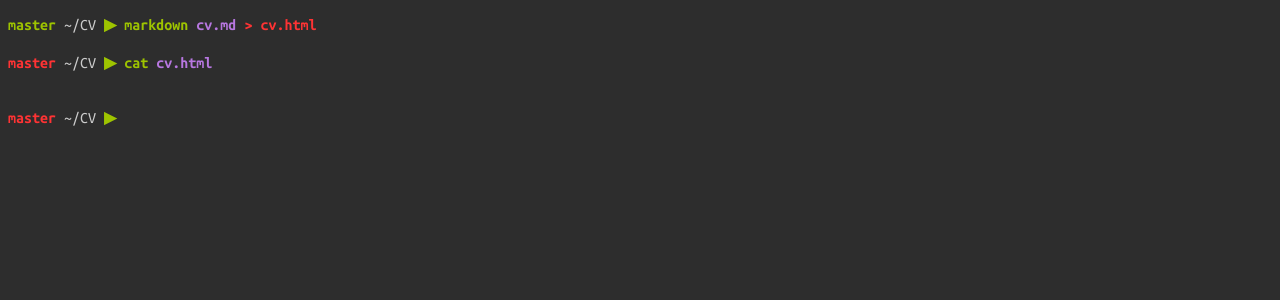
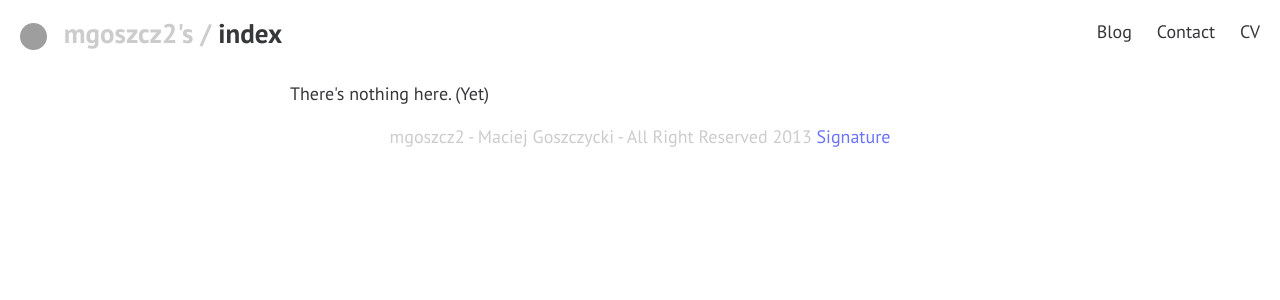
Before and after one commit to maciej-irl/maciej-irl.github.io, a Jekyll site: the page built from index.html, in a window 1280 px wide. Shown: the top 300 px of the page. Built offline with Jekyll 4.4.1, drawn with Linux system fonts in a browser that asks for light colours; Markdown is read by kramdown in place of the engine named in the settings; grey boxes are pictures that could not be loaded.

Commit message:
Major redesign
* Cleaner interface.
* Contact page
* Set up for a blog

```diff
--- a/_config.yml
+++ b/_config.yml
@@ -1,3 +1,4 @@
-name: Your New Jekyll Site
+name: mgoszcz2's Quaint blog
 markdown: redcarpet
 pygments: true
+permalink: /:title.html
--- a/_layouts/default.html
+++ b/_layouts/default.html
@@ -7,9 +7,27 @@
         <meta name="viewport" content="width=device-width">
         <link rel="stylesheet" href="/css/syntax.css">
         <link rel="stylesheet" href="/css/main.css">
-        <link href='http://fonts.googleapis.com/css?family=Ubuntu+Mono:400,700' rel='stylesheet' type='text/css'>
+        <link href="http://fonts.googleapis.com/css?family=PT+Sans:400,700|PT+Serif:400,700" rel="stylesheet" type="text/css">
     </head>
     <body>
-      {{ content }}
+      <nav>
+        <a href="/"><h1>
+          <img src="http://www.gravatar.com/avatar/64ce0ac7d44d2076d23b21ac62214970.png"></img>
+          mgoszcz2's / <span>{{ page.kind }}</span>
+        </h1></a>
+        <div>
+          <a href="/">Blog</a>
+          <a href="/contact.html">Contact</a>
+          <a href="/cv.html">CV</a>
+        </div>
+      </nav>
+      <article>
+        {{ content }}
+      </article>
+      <footer>
+        mgoszcz2 - Maciej Goszczycki - All Right Reserved 2013
+        <a href="https://gist.github.com/mgoszcz2/6661907">Signature</a>
+      </footer>
+      <script src="/js/main.js"></script>
     </body>
 </html>
--- a/css/main.css
+++ b/css/main.css
@@ -1,38 +1,164 @@
-body {
-  background-color: #2d2d2d;
-  max-width: 800px;
+/* Reset all*/
+* {
+  margin: 0;
+  padding: 0;
 }
 
-body,
-a {
-  color: #cccccc;
-  line-height: 120%;
+/* Body*/
+body {
+  font: 18px 'PT Sans', sans-serif;
+  color: #353738;
+  margin: 20px;
+  padding: auto;
 }
 
-body,
-pre {
-  font-family: 'Ubuntu Mono', sans-serif;
+/* Nice spacing*/
+article {
+  line-height: 1.5em;
+  max-width: 700px;
+  margin: 80px auto 0;
 }
 
-.cmd,
-.arg,
-.red,
-.str {
-  font-weight: bold;
+article h1 {
+  margin: 0 0 1em;
 }
 
-.cmd {
-  color: #9ec400;
+/* Header styles*/
+h1,
+h1,
+h2,
+h3,
+h4,
+h5,
+h6 {
+  font-family: 'PT Serif', serif;
+  font-weight: 700;
+  text-align: center;
+  margin: 1em 0;
+  line-height: 1em;
 }
 
-.str {
-  color: #6699cc;
+/*Clear fix*/
+nav:after {
+  content: "";
+  display: table;
+  clear: both;
 }
 
-.arg {
-  color: #b777e0;
+nav {
+  position: fixed;
+  top: 0;
+  left: 0;
+  width: 100%;
+  background: #ffffff;
+  background: rgba(255, 255, 255, 0.95);
+  padding: 20px;
+  -webkit-box-sizing: border-box;
+  -moz-box-sizing: border-box;
+  box-sizing: border-box;
 }
 
-.red {
-  color: #ff3334;
+nav.scrolled {
+  box-shadow: 0 -4px 20px #cccccc;
 }
+
+/* Blog branding*/
+nav h1 {
+  font-size: 1.5em;
+  text-align: left;
+  color: #cccccc;
+  font-family: 'PT Sans', sans-serif;
+  float: left;
+  margin: 0;
+}
+
+/* The /<stuff> part*/
+nav h1 span {
+  color: #353738;
+}
+
+/* Full color on hover*/
+nav h1:hover {
+  color: #353738;
+}
+
+nav img {
+  width: 1em;
+  height: 1em;
+  border-radius: 50%;
+  vertical-align: middle;
+  margin-right: 10px;
+}
+
+@media all and (max-width: 450px) {
+  nav img {
+    display: none;
+  }
+}
+
+/* Nav is on right and spaced - http://stackoverflow.com/a/8185290/1219515*/
+nav div a + a {
+  margin-left: 20px;
+}
+
+/* Nav a effects*/
+nav div a {
+  color: #353738;
+}
+
+nav div {
+  float: right;
+}
+
+/* Header sizes*/
+h1 {
+  font-size: 3em;
+}
+
+h2 {
+  font-size: 2em;
+}
+
+/* General margins*/
+p,
+footer {
+  margin: 1em 0;
+}
+
+/* Center footer*/
+footer {
+  text-align: center;
+  color: #cccccc;
+}
+
+/* Fix * reset*/
+ul,
+ol {
+  padding-left: 2em;
+}
+
+/*General links*/
+a {
+  color: #6B72FF;
+  text-decoration: none;
+}
+
+a:hover {
+  color: #3C45FF;
+  text-decoration: underline;
+}
+
+/* No bullet, F*** IE9*/
+.nobullet,
+.nobullet li {
+  list-style-type: none;
+}
+
+.center {
+  text-align: center;
+}
+
+.center li, ul {
+  padding: 0;
+  margin: 0;
+}
--- a/index.html
+++ b/index.html
@@ -1,17 +1,16 @@
 ---
 layout: default
-title: Maciej Goszczycki CV
+title: mgoszcz2
+kind: index
 ---
 
-<pre>
-<span class="cmd">master</span> ~/CV <span class="cmd">▶ markdown</span> <span class="arg">cv.md</span> <span class="red">> cv.html</span>
-
-<span class="red">master</span> ~/CV <span class="cmd">▶ cat</span> <span class="arg">cv.html</span>
-</pre>
+There's nothing here. (Yet)
+<ul class="nobullet">
 {% for post in site.posts %}
-  {{ post.content }}
+  <li>
+    <a href="{{ post.url }}"><h2>{{ post.title }}</h2></a></h2>
+    {{ post.excerpt }}
+    <a href="{{ post.url }}">Continue reading..</a>
+  </li>
 {% endfor %}
-<pre>
-
-<span class="red">master</span> ~/CV <span class="cmd">▶</span>
-</pre>
+</ul>
--- /dev/null
+++ b/js/main.js
@@ -0,0 +1,8 @@
+window.addEventListener('scroll', function(data){
+  var nav = document.getElementsByTagName('nav')[0];
+  if (document.body.scrollTop) {
+    nav.className = "scrolled";
+  } else {
+    nav.className = "";
+  }
+});
```
Also changed, not shown: _layouts/post.html (added, +9 -0 lines), contact.html (added, +18 -0 lines).
